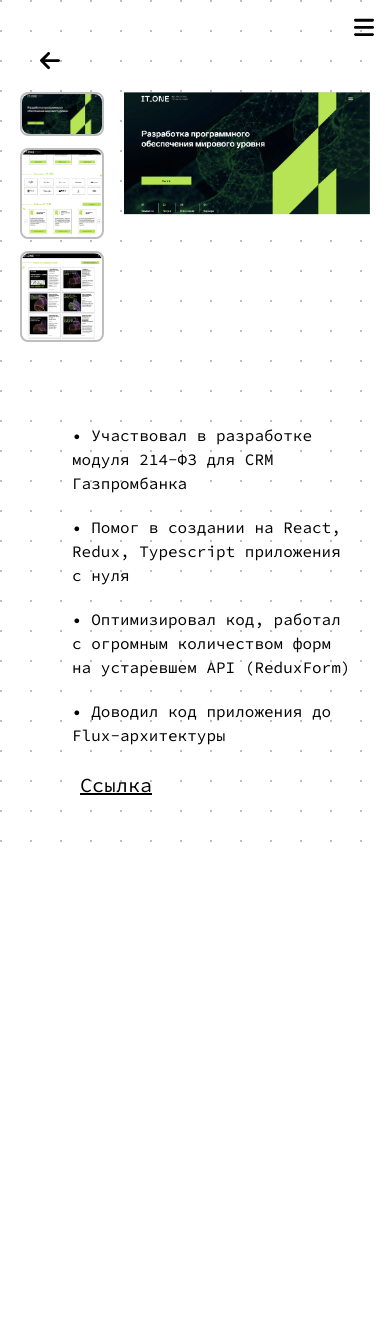
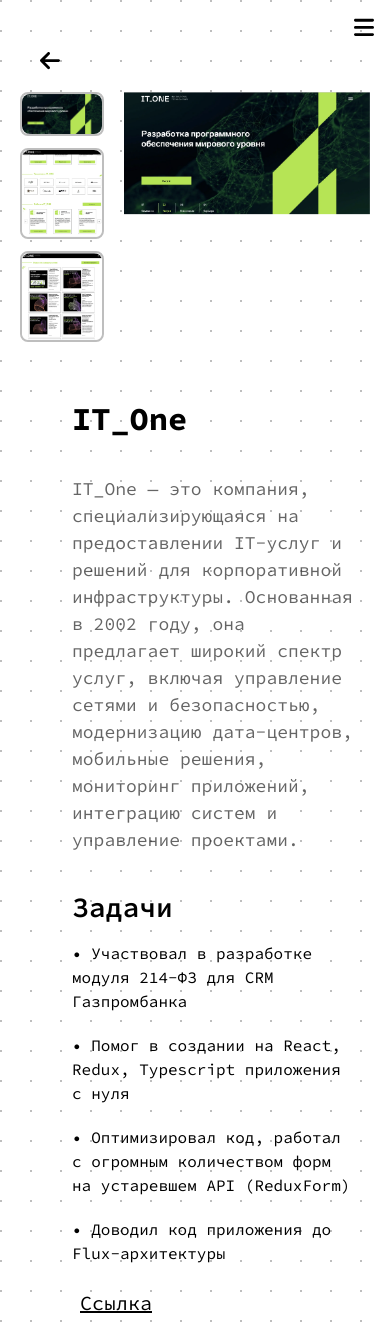
Before and after one commit to uxsnap/portfolio, a Next.js app: page /projects/IT_One in a window 390 px wide. Before the commit the page ends 844 px from the top, so only its background shows below. Built offline with nearby package versions, Linux system fonts and the light colour scheme.

Commit message:
finish fixes

```diff
--- a/src/app/projects/[name]/ProjectPage.module.scss
+++ b/src/app/projects/[name]/ProjectPage.module.scss
@@ -15,7 +15,6 @@
 
   @media (max-width: 992px) {
     font-size: 16px;
-    margin-top: 50px;
   }
 }
 
@@ -66,3 +65,25 @@
     background-color: rgba(240, 46, 170, 0.4);
   }
 }
+
+.title {
+  font-size: 32px;
+  font-weight: 700;
+
+  @media (max-width: 992px) {
+    margin-top: 30px;
+  }
+}
+
+.subtitle {
+  font-size: 28px;
+  font-weight: 600;
+}
+
+.projectDesc {
+  margin: 20px 0;
+  color: black;
+  opacity: .6;
+  font-size: 18px;
+  line-height: 1.5;
+}
--- a/src/app/projects/[name]/page.tsx
+++ b/src/app/projects/[name]/page.tsx
@@ -12,9 +12,18 @@
 
 const PROJECTS: Record<
   string,
-  { description: string[]; imgs: string[]; link: string; navColor: string }
+  {
+    projectDesc: string;
+    description: string[];
+    imgs: string[];
+    link: string;
+    navColor: string;
+  }
 > = {
   Wildberries: {
+    projectDesc: `
+      Проект Global от Wildberries — это международная платформа, позволяющая продавцам из разных стран продавать свои товары на маркетплейсе. Она предоставляет доступ к широкой аудитории за пределами России и поддерживает экспортные поставки. Основные функции проекта включают упрощённую регистрацию для иностранных продавцов, локализацию интерфейса, логистическую поддержку и расчёты в удобной валюте. Wildberries стремится расширить своё присутствие на международном рынке и предлагает иностранным предпринимателям выход на крупную аудиторию через свою платформу.
+    `,
     description: [
       `• Курировал 2 junior-разработчиков и 1 middle разработчика`,
       `• Разрабатывал приложение сабдомена global на чистом JavaScript`,
@@ -32,6 +41,9 @@
     navColor: "rgb(167, 58, 253)",
   },
   Scriptive: {
+    projectDesc: `
+      Scriptive — это австралийская цифровая компания, которая специализируется на разработке программного обеспечения, создании решений для электронной коммерции и веб-разработке. Компания разрабатывает пользовательские сайты и приложения для различных отраслей, уделяя внимание функциональности и индивидуальному дизайну. Scriptive использует современные технологии, такие как React и Next.js, и работает с такими платформами, как Shopify, чтобы создавать адаптивные и удобные для пользователей сайты. Среди её проектов — разработки для крупных компаний, таких как Toyota и Bupa, где они внедряли уникальные функции и повышали производительность сайтов.
+    `,
     description: [
       `• Курировал код других разработчиков, тщательно просматривал Pull Request'ы`,
       `• Разработал 4-х крупных сервиса огромного приложения на Next.js в связке с TypeScript, включая админку и редизайн core-сервиса`,
@@ -51,6 +63,9 @@
     navColor: "#000",
   },
   IT_One: {
+    projectDesc: `
+      IT_One — это компания, специализирующаяся на предоставлении IT-услуг и решений для корпоративной инфраструктуры. Основанная в 2002 году, она предлагает широкий спектр услуг, включая управление сетями и безопасностью, модернизацию дата-центров, мобильные решения, мониторинг приложений, интеграцию систем и управление проектами.
+    `,
     description: [
       `• Участвовал в разработке модуля 214-ФЗ для CRM Газпромбанка`,
       `• Помог в создании на React, Redux, Typescript приложения с нуля`,
@@ -66,6 +81,9 @@
     navColor: "rgb(170, 230, 50)",
   },
   Sdelka: {
+    projectDesc: `
+      Компания Sdelka.Estate — это платформа, специализирующаяся на инвестициях в недвижимость. Она предоставляет возможности для покупки, продажи и аренды коммерческой и жилой недвижимости, а также поддерживает проекты в сфере девелопмента. Компания помогает инвесторам находить выгодные сделки, а владельцам недвижимости — привлекать капитал. Sdelka.Estate нацелена на упрощение процессов инвестирования и управления недвижимостью, предлагая современный подход к работе с объектами на различных стадиях развития.
+    `,
     description: [
       `• Разработал 6 крупных модулей крупной CRM по недвижимости`,
       `• Работал на стеке React, Redux, Typescript`,
@@ -83,6 +101,9 @@
     navColor: "#0B36B9",
   },
   Sber: {
+    projectDesc: `
+      SberTech (СберТех) — дочерняя компания Сбербанка, которая занимается разработкой и поддержкой IT-решений для банка. Она отвечает за создание, интеграцию и сопровождение информационных систем, обеспечивающих цифровую трансформацию Сбербанка. Основное направление деятельности — разработка программного обеспечения для банковских операций, включая решения для мобильного банкинга, электронных платежей и автоматизации внутренних процессов. SberTech активно использует передовые технологии, такие как искусственный интеллект, машинное обучение и блокчейн, с целью улучшения клиентского опыта и повышения эффективности работы банка.
+    `,
     description: [
       `• Разработал клиентскую и серверную части 3 микросервисов банковского ПО`,
       `• Работал на React, Redux, Typescript`,
@@ -103,7 +124,7 @@
 
 export default function Project({ params }: Props) {
   const { name = "" } = params;
-  const { description, imgs, navColor, link } = PROJECTS[name];
+  const { description, imgs, navColor, link, projectDesc } = PROJECTS[name];
 
   return (
     <div className={styles.root}>
@@ -115,13 +136,21 @@
         <Slider imgs={imgs} navColor={navColor} link={link} />
 
         <div className={styles.info}>
+          <h1 className={styles.title}>{name}</h1>
+
+          <p className={styles.projectDesc}>{projectDesc}</p>
+
+          <h2 className={styles.subtitle}>Задачи</h2>
+
           <ul className={styles.description}>
             {description.map((desc) => (
               <li key={desc}>{desc}</li>
             ))}
           </ul>
 
-          <Link className={styles.link} href={link}>Ссылка</Link>
+          <Link className={styles.link} href={link}>
+            Ссылка
+          </Link>
         </div>
       </div>
     </div>
```
